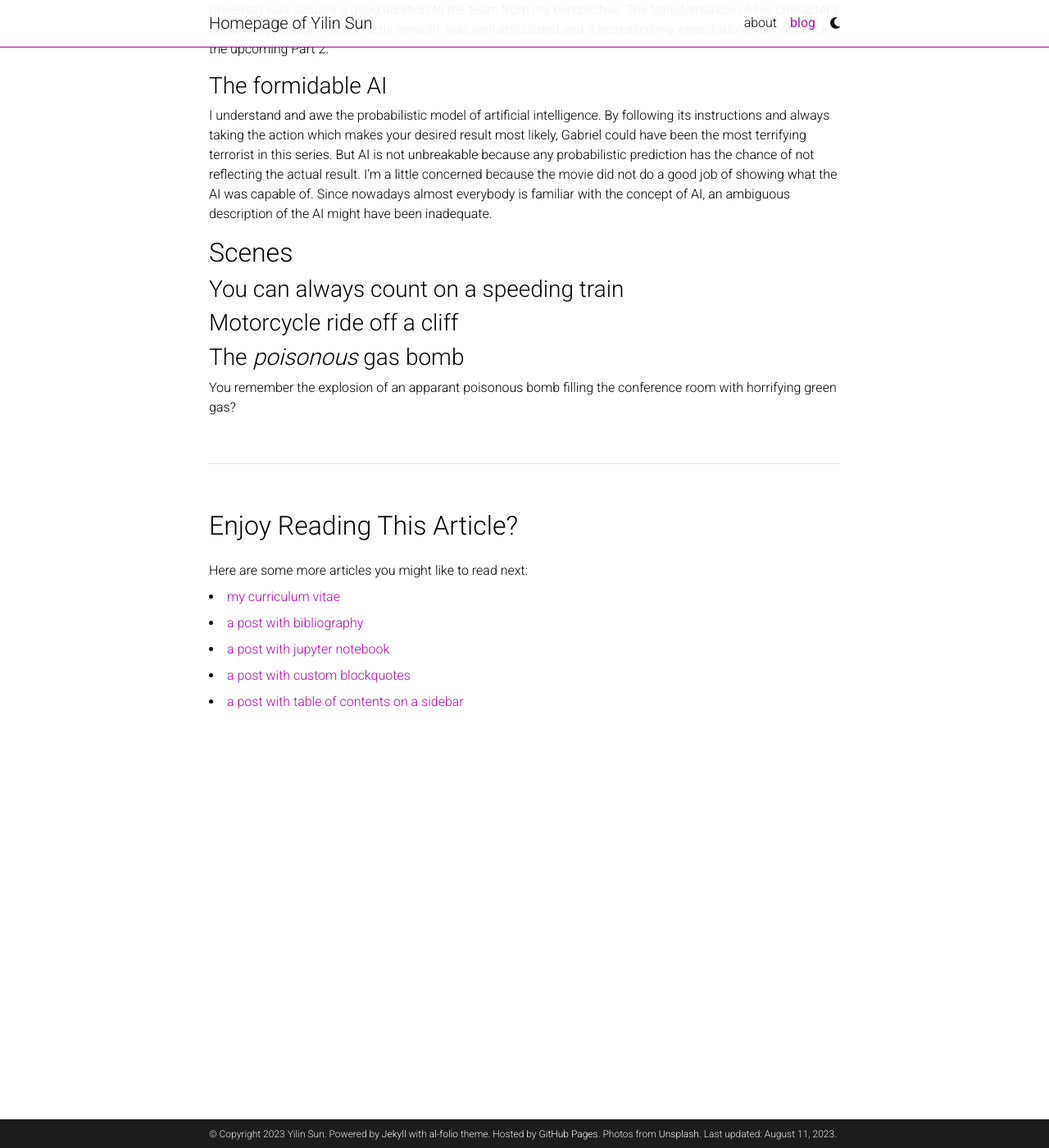
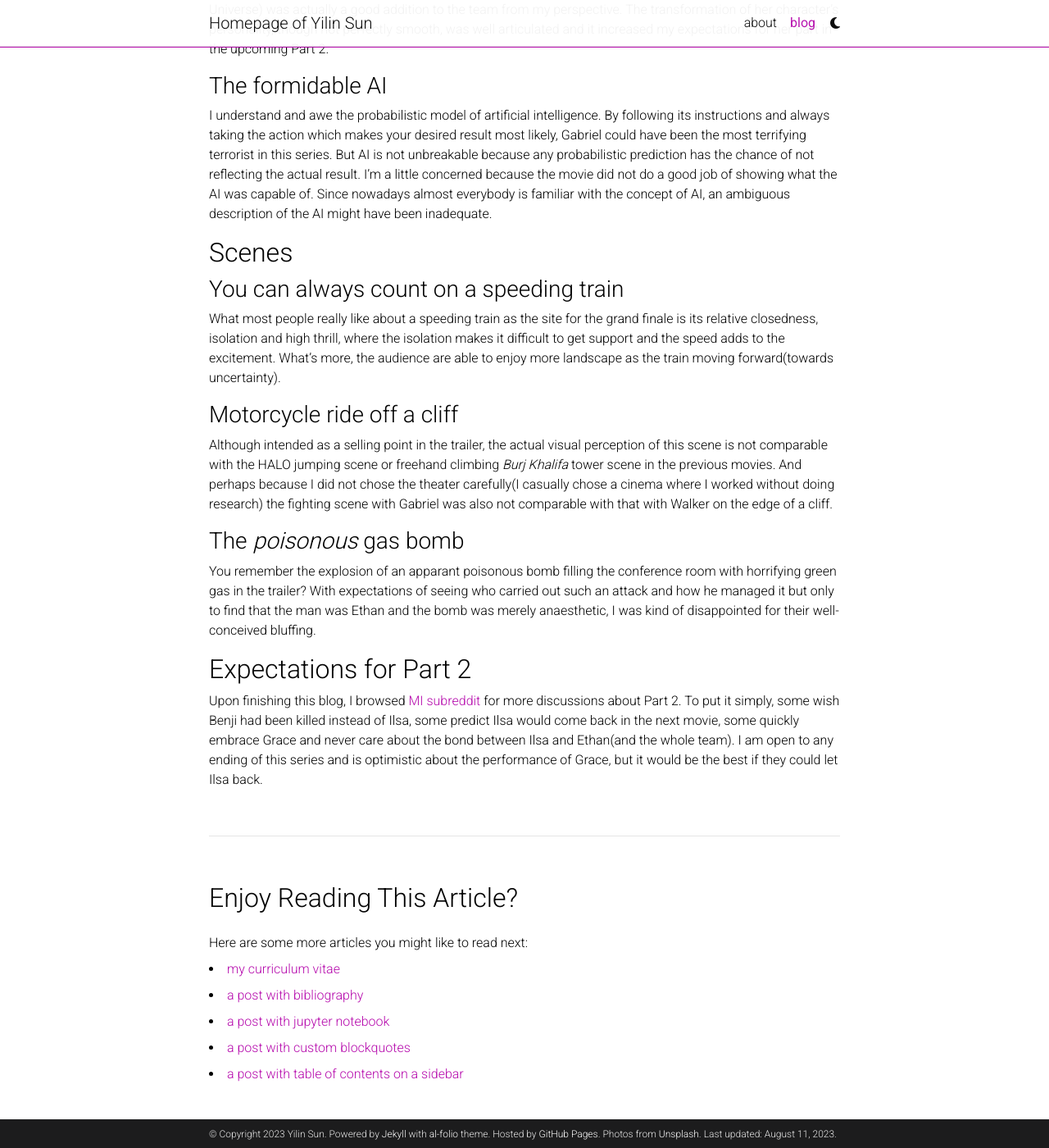
Before and after one commit to sylvansun/sylvansun.github.io, a Jekyll site: the page built from _posts/2023-08-08-MI7-dead-reckoning-p1.md, in a window 1280 px wide and 1400 px high, scrolled down 1316 px. Shown: the whole window at 82% size. Built offline with Jekyll 4.4.1, drawn with Linux system fonts in a browser that asks for light colours; comment, search, counter and statistics services are not loaded; a style sheet for code colours, icons or effects is not loaded.

Commit message:
feat: finished MI7 movie review

```diff
--- a/_posts/2023-08-08-MI7-dead-reckoning-p1.md
+++ b/_posts/2023-08-08-MI7-dead-reckoning-p1.md
@@ -38,8 +38,16 @@
 
 ### You can always count on a speeding train
 
+What most people really like about a speeding train as the site for the grand finale is its relative closedness, isolation and high thrill, where the isolation makes it difficult to get support and the speed adds to the excitement. What's more, the audience are able to enjoy more landscape as the train moving forward(towards uncertainty).
+
 ### Motorcycle ride off a cliff
 
+Although intended as a selling point in the trailer, the actual visual perception of this scene is not comparable
+with the HALO jumping scene or freehand climbing *Burj Khalifa* tower scene in the previous movies. And perhaps because I did not chose the theater carefully(I casually chose a cinema where I worked without doing research) the fighting scene with Gabriel was also not comparable with that with Walker on the edge of a cliff.
 ### The *poisonous* gas bomb
 
-You remember the explosion of an apparant poisonous bomb filling the conference room with horrifying green gas?
+You remember the explosion of an apparant poisonous bomb filling the conference room with horrifying green gas in the trailer? With expectations of seeing who carried out such an attack and how he managed it but only to find that the man was Ethan and the bomb was merely anaesthetic, I was kind of disappointed for their well-conceived bluffing.
+
+## Expectations for Part 2
+
+Upon finishing this blog, I browsed [MI subreddit](https://www.reddit.com/r/Mission_Impossible/) for more discussions about Part 2. To put it simply, some wish Benji had been killed instead of Ilsa, some predict Ilsa would come back in the next movie, some quickly embrace Grace and never care about the bond between Ilsa and Ethan(and the whole team). I am open to any ending of this series and is optimistic about the performance of Grace, but it would be the best if they could let Ilsa back.
```
